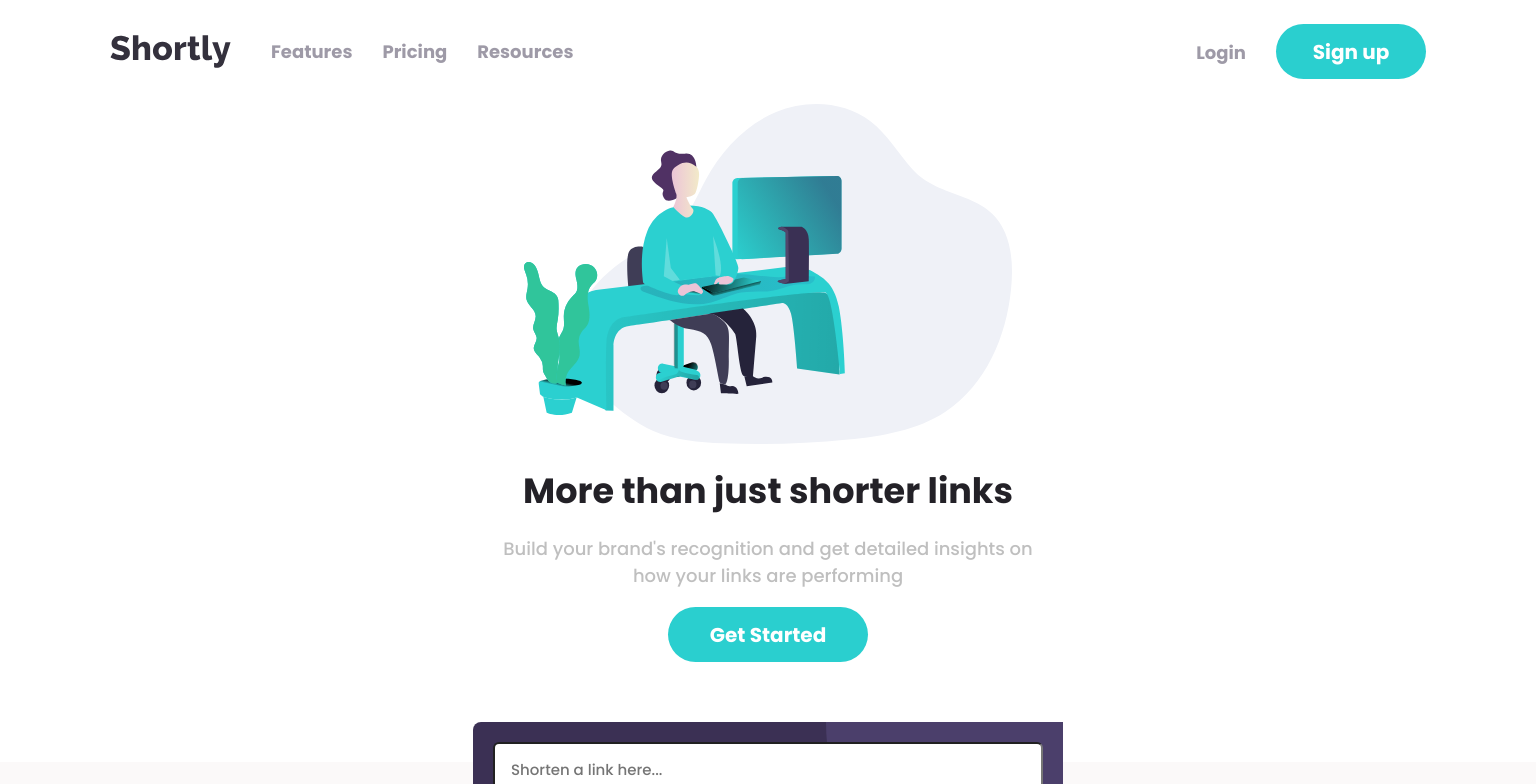
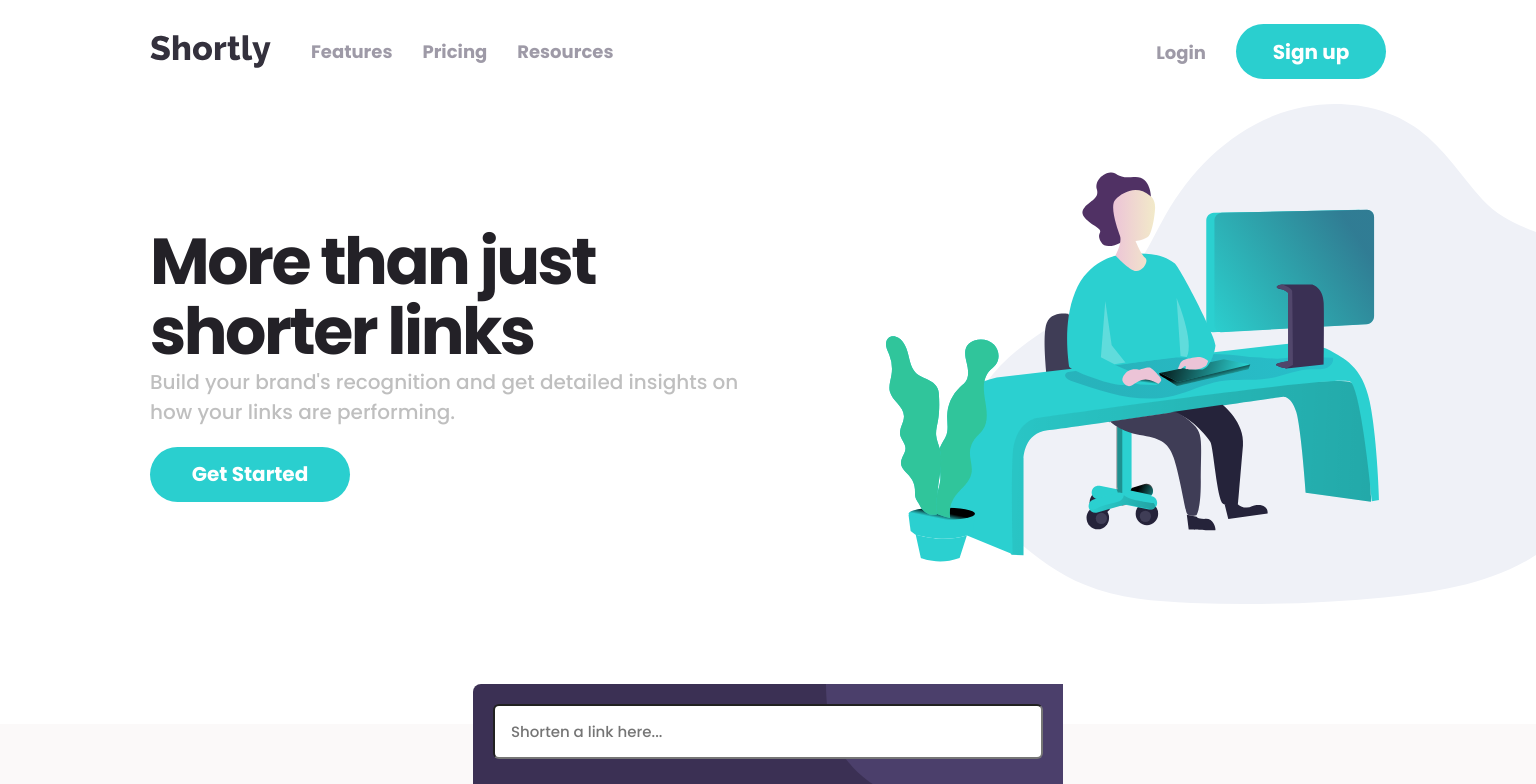
Before and after one commit to MBerry97/url-shortener, a React (Create React App) app: page / in a window 1536 px wide. Shown: the top 784 px of the page. Built offline with nearby package versions, Linux system fonts and the light colour scheme.

Commit message:
main intro section is now desktop ready

```diff
--- a/src/Components/Layout/Header/Header.css
+++ b/src/Components/Layout/Header/Header.css
@@ -26,6 +26,6 @@
   }
   .header_container {
     justify-content: flex-start;
-    padding: 2.4rem 11rem 1rem 11rem;
+    padding: 2.4rem 15rem 1rem 15rem;
   }
 }
--- a/src/Components/Layout/Main/Main.css
+++ b/src/Components/Layout/Main/Main.css
@@ -5,14 +5,24 @@
   align-items: center;
 }
 
-main div {
+main > div,
+.main-section-intro {
   padding: 0rem 1.6rem;
 }
+
+.main-section-intro {
+  display: flex;
+  flex-direction: column;
+  align-items: center;
+  max-width: 59rem;
+
+  overflow: hidden;
+  padding: 0rem 1.6rem;
+}
+
 .workingImage_container {
-  /* border: 1px solid red; */
-
-  height: 34rem;
-  width: 52rem;
+  height: 24rem;
+  width: 34rem;
   display: flex;
   justify-content: center;
   overflow-x: hidden;
@@ -129,3 +139,42 @@ main div {
 .mainLinks_container {
   max-width: 59rem;
 }
+
+@media only screen and (min-width: 1440px) {
+  .main-section-intro {
+    width: 100%;
+    max-width: 100%;
+    padding: 0rem 0rem 0rem 15rem;
+    flex-direction: row-reverse;
+    justify-content: space-between;
+  }
+
+  .workingImage_container {
+    height: 50rem;
+    width: 75rem;
+    /* max-width: 90rem; */
+    min-width: 75rem;
+    position: relative;
+    left: 10rem;
+  }
+
+  .mainIntroduction_container {
+    display: flex;
+    align-items: flex-start;
+    /* min-width: 45rem; */
+  }
+
+  .mainIntroduction_container span {
+    text-align: left;
+    font-size: 6.5rem;
+    line-height: 7rem;
+    letter-spacing: -0.25rem;
+  }
+
+  .mainIntroduction_container p {
+    text-align: left;
+    font-size: 2rem;
+    font-weight: 500;
+    margin: 0rem 0rem 2rem 0rem;
+  }
+}
--- a/src/Components/Layout/Main/Main.jsx
+++ b/src/Components/Layout/Main/Main.jsx
@@ -40,6 +40,7 @@ export default function Main() {
 
   return (
     <main className="main">
+      <section className="main-section-intro">
         <div className="workingImage_container">
           <img src={workingImage} alt="working illustration" />
         </div>
@@ -48,11 +49,12 @@ export default function Main() {
           <span>More than just shorter links</span>
           <p>
             Build your brand's recognition and get detailed insights on how your
-          links are performing
+            links are performing.
           </p>
 
           <Button text="Get Started" type="circular" btnType="button" />
         </div>
+      </section>
 
       <div className="grey-bg">
         <div className="mainLinks_container">
```
Lines whose indentation alone changed are shown as unchanged.
